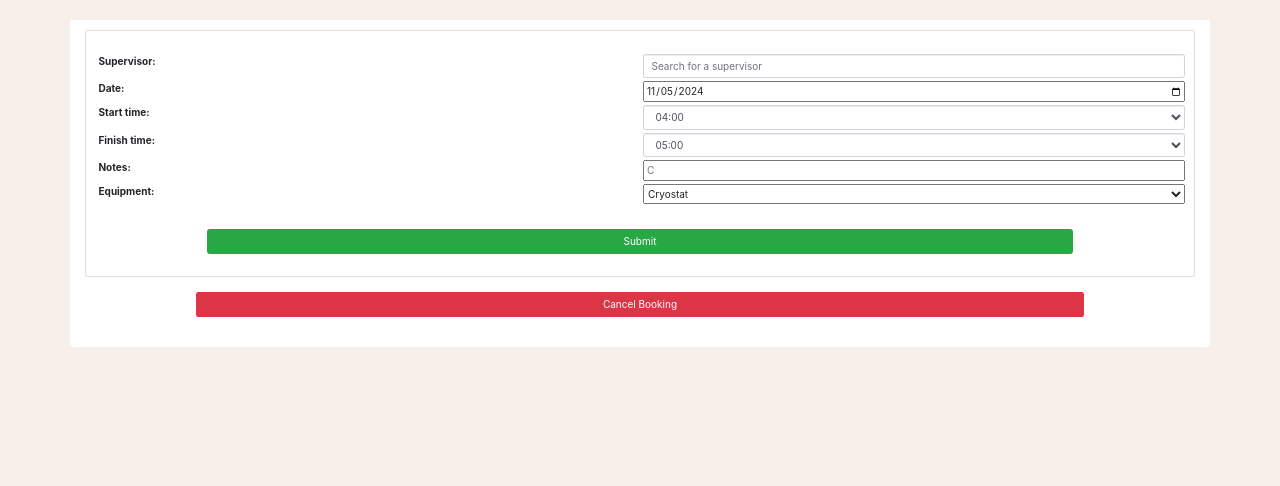
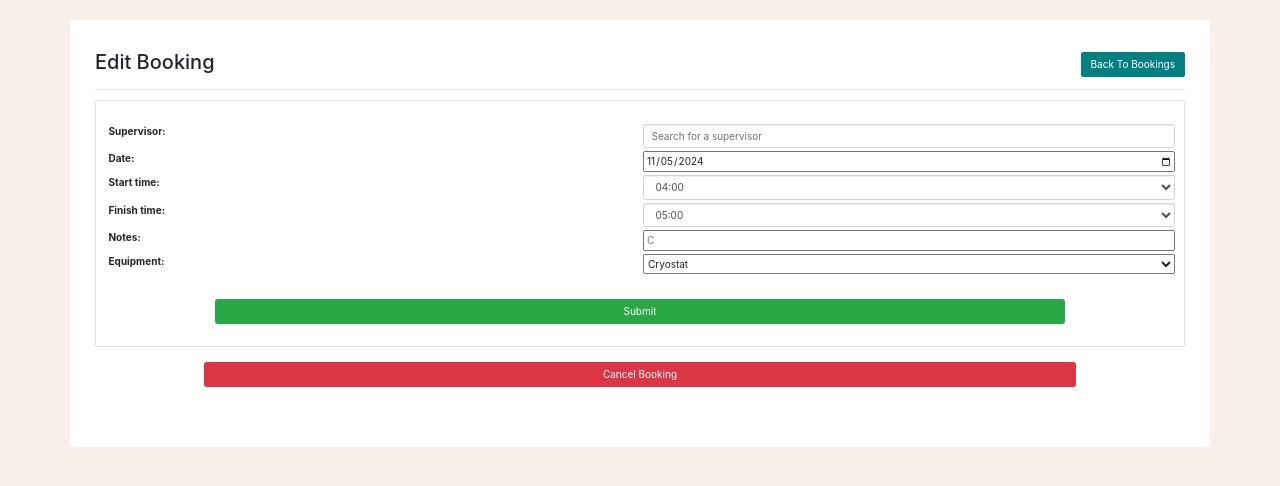
Before and after one commit to DragonizerX/CS3028-GroupAssignment-Kilo, a Django app: page /MCalendar/myBookings/editBooking/5 in a window 1280 px wide. Shown: the part 80-566 px from the top of the page. Run offline with Django 5.2, Linux system fonts and the light colour scheme; a user stored in the database is signed in; data comes from the database, SQL or seed files in the repository; both versions use the stored data as it was after the commit; some libraries are stand-ins or nearby versions.

Commit message:
Added Back Button to changePassword, editBooking, createBilling & Edit Booking Title

```diff
--- a/MHBook/MCalendar/templates/CalendarPageAdmin.html
+++ b/MHBook/MCalendar/templates/CalendarPageAdmin.html
@@ -678,7 +678,7 @@
     // This is the auto-logout code, do not change!
     let idleTime = 0;
     const idleTimeout = 300;
-    const warningTimeout = 3;
+    const warningTimeout = 290;
     let messageBox = document.getElementById("warningMessage");
 
     function resetTime() {
--- a/MHBook/MCalendar/templates/createBilling.html
+++ b/MHBook/MCalendar/templates/createBilling.html
@@ -132,6 +132,9 @@
                 <div class="p-3 py-5">
                     <div class="d-flex justify-content-between align-items-center mb-3">
                         <h2 class="text-right">Create Billing</h2>
+                        <div class="text-center">
+                            <a href="{% url 'billings' %}" class="btn btn-sty">Back To Billing</a>
+                        </div>
                     </div>
 
                     <hr>
--- a/MHBook/MCalendar/templates/editBooking.html
+++ b/MHBook/MCalendar/templates/editBooking.html
@@ -95,9 +95,20 @@
         </div>
     </div>
 
-    <div class="container rounded bg-white mt-5 mb-5 pb-5 pt-3">
+    <div class="container rounded bg-white mt-5 mb-5 pb-5">
+        <div class="row">
+            <div class="col-md-12">
+                <div class="p-3 py-5">
+                    <div class="d-flex justify-content-between align-items-center mb-3">
+                        <h2 class="text-right">Edit Booking</h2>
+                        <div class="text-center">
+                            <a href="{% url 'myBookings' %}" class="btn btn-sty">Back To Bookings</a>
+                        </div>
+                    </div>
 
-    <form method="POST">
+                    <hr>
+
+        <form method="POST">
         {% csrf_token %}
         {% for x in editBooking %}
             <div class="card">
@@ -221,6 +232,9 @@
         {% endfor %}
         </form>
 
+        </div>
+        </div>
+        </div>
     </div>
 
     <script>
```
Also changed, not shown: MHBook/MCalendar/templates/changePassword.html (+7 -1 lines), MHBook/db.sqlite3.
